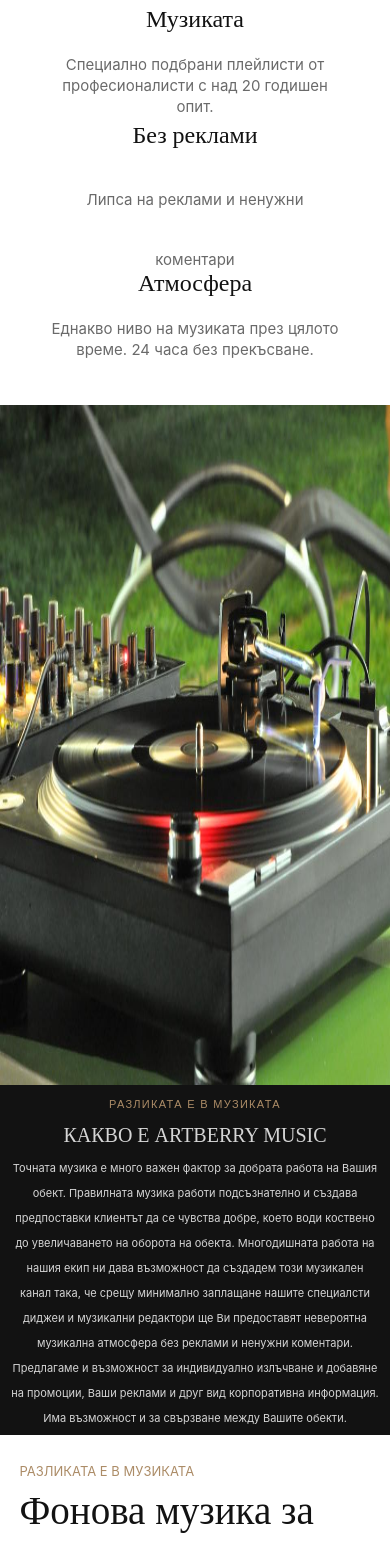
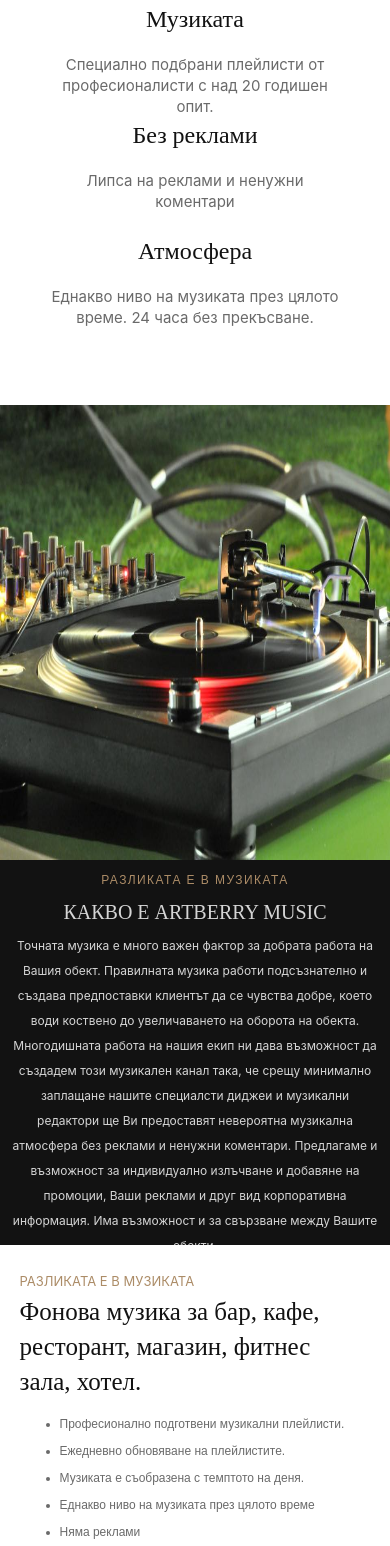
Before and after one commit to kalin940/artberry-site, a React (Create React App) app: page / in a window 390 px wide. Shown: the part 1140-2686 px from the top of the page. Built offline with nearby package versions, Linux system fonts and the light colour scheme.

Commit message:
home screen

```diff
--- a/src/pages/Home.css
+++ b/src/pages/Home.css
@@ -203,10 +203,7 @@
     float: right;
 }
 
-.home-title-mid,
-.info-mid {
-    line-height: 60px;
-}
+
 
 .info-txt-hidden{
     display: none;
@@ -405,6 +402,7 @@
 
 .clients-img{
    margin-top: 3%;
+
 }
 
 .clients{
@@ -476,17 +474,25 @@
         margin-bottom: 13%;
     }
     .phone-title{
-        font-size: 39px;
+        font-size: 25px;
     }
+  }
 
+
+  @media only screen and (max-width: 1050px) {
+    .clients-img {
+       width: 100%;
+    }
   }
+
+
   @media only screen and (max-width: 992px) {
     .clients-img {
         margin-top: 3%;
         width: 100%;
     }
     .info-img {
-        height: 880px;
+        height: 830px;
         width: 100%;
         left: 0;
     }
@@ -516,6 +522,9 @@
         width: 95%;
         padding-left: 2.5%;
     }
+    .phone-list{
+        font-size: 13px;
+    }
   }
   @media only screen and (max-width: 768px) {
 
@@ -523,10 +532,14 @@
         position: unset;
     }
 
+    .info-small-title{
+        font-size: 12px;
+    }
+
     .info-img {
         position: relative;
         top: 870px;
-        height: 680px;
+        height: 600px;
         width: 100%;
     }
 
@@ -537,10 +550,13 @@
 
     }
 
+    .phone-list{
+        font-size: 12px;
+    }
 
     .phone-div {
 
-        height: 590px;
+        height: 490px;
     }
     .phone-img {
         display: inline-block;
@@ -613,7 +629,7 @@
     }
 
     .phone-title{
-        font-size: 39px;
+        font-size: 25px;
     }
 
     .subscription {
@@ -649,12 +665,12 @@
     }
 
     .subscriptions{
-        height: 1200px;
+        height: 925px;
     }
 
     .subscription{
         position: relative;
-       height: 320px;
+       height: 260px;
         width: 80%;
         margin-left: 0%;
     }
@@ -683,6 +699,14 @@
         margin-left: 5%;
         margin-right: 5%;
         height: 400px;
+    }
+
+    .info-img{
+        height: 455px;
+    }
+
+    .info-txt-hidden{
+        height: 385px;
     }
 
     .header-title {
@@ -714,13 +738,13 @@
     }
 
     .info-small-text {
-        font-size: 11px;
+        font-size: 12px;
 
         line-height: 25px;
     }
 
     .phone-div {
-        height: 645px;
+        height: 490px;
     }
 
     .subscription-info {
@@ -735,12 +759,8 @@
 
   @media only screen and (max-width: 380px) {
 
-    .info-txt-hidden{
-        height: 600px;
-    }
-
     .info-img{
-        height: 500px;
+        height: 350px;
     }
 
     .header-title {
@@ -755,11 +775,11 @@
         line-height: 22px;
     }
     .info-txt-hidden {
-        height: 340px;
+        height: 365px;
     }
 
     .phone-title {
-        font-size: 35px;
+        font-size: 25px;
     }
 
     .h6-title {
@@ -786,6 +806,10 @@
         height: 400px;
     }
 
+    .phone-div{
+        height: 510px;
+    }
+
     .music-menu-right a {
         padding: 0px 3px;
         margin-right: 0%;
@@ -809,11 +833,35 @@
     }
 
 }
+
+@media only screen and (max-width: 320px){
+    .info-txt-hidden{
+        height: 420px;
+    }
+    .phone-div{
+        height: 580px;
+    }
+}
+
+@media only screen and (max-width: 300px){
+
+    .subscriptions {
+        height: 1005px;
+    }
+
+    .subscription{
+        height: 300px;
+    }
+}
+
 @media only screen and (max-width: 290px){
 
     .home-menu-right a {
         padding: 0px 11px;
         font-size: 11px;
+    }
+    .info-txt-hidden{
+        height: 485px;
     }
 }
 
@@ -832,24 +880,30 @@
     }
 
     .info-txt-hidden{
-        height: 450px;
+        height: 485px;
     }
 }
 
 
-@media only screen and (max-width: 265px){
+@media only screen and (max-width: 270px){
 
     .info-txt-hidden{
         height: 480px;
     }
 }
 
+@media only screen and (max-width: 260px){
+
+    .info-txt-hidden{
+        height: 510px;
+    }
+}
 
 
 @media only screen and (max-width: 250px){
 
     .info-txt-hidden{
-        height: 500px;
+        height: 530px;
     }
 
     .subscription-info{
@@ -887,19 +941,36 @@
     .subscription:nth-child(3) {
         float: none;
         margin-right: 0%;
-        height: 350px;
+        height: 322px;
     }
 }
+
+@media only screen and (max-width: 243px){
+
+    .info-txt-hidden{
+        height: 550px;
+    }
+}
+
 
 @media only screen and (max-width: 237px){
 
     .info-txt-hidden{
-        height: 530px;
+        height: 570px;
     }
 
     .subscription:nth-child(3) {
         float: none;
         margin-right: 0%;
-        height: 380px;
+        height: 325px;
     }
 }
+
+
+@media only screen and (max-width: 235px){
+
+    .info-txt-hidden{
+        height: 590px;
+    }
+
+}
```
